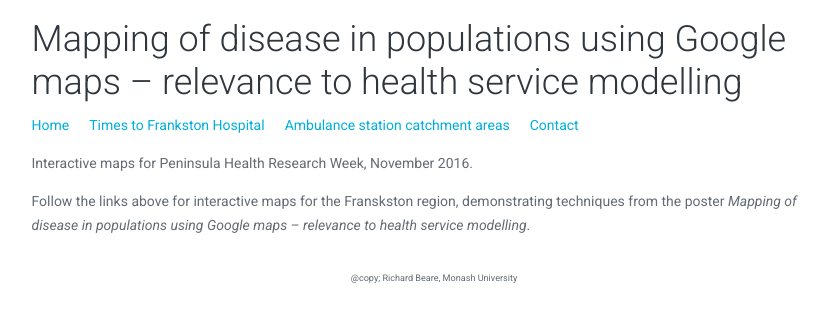
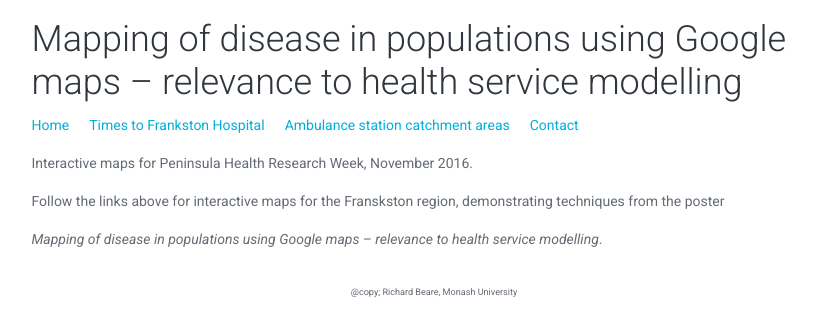
Before and after one commit to richardbeare/PeninsulaHealthRsWk2016, a Jekyll site: the page built from index.html, in a window 1280 px wide. Shown: the top 336 px of the page, without its empty margins (206-1035 px from the left). Built offline with Jekyll 4.4.1, drawn with Linux system fonts in a browser that asks for light colours.

Commit message:
index formatting

```diff
--- a/index.html
+++ b/index.html
@@ -8,7 +8,10 @@ Interactive maps for Peninsula Health Research Week, November 2016.
 <p>
 <ul>
 Follow the links above for interactive maps for the
-  Franskston region, demonstrating techniques from the poster <i>Mapping of disease in populations using Google maps – relevance to health service modelling</i>.
+  Franskston region, demonstrating techniques from the poster
+  <p>
+  <i>Mapping of disease in populations using Google maps – relevance to health service modelling</i>.
+  </p>
 </ul>
 </p>
 </section>
```
